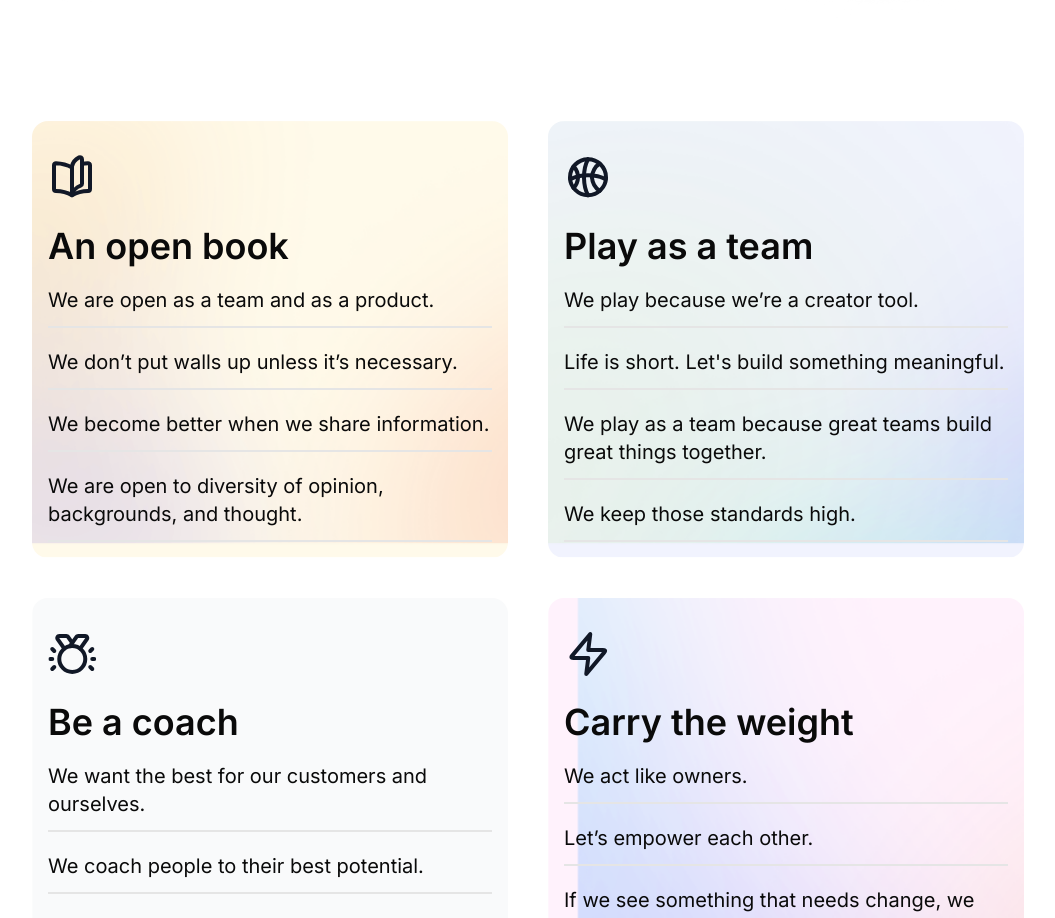
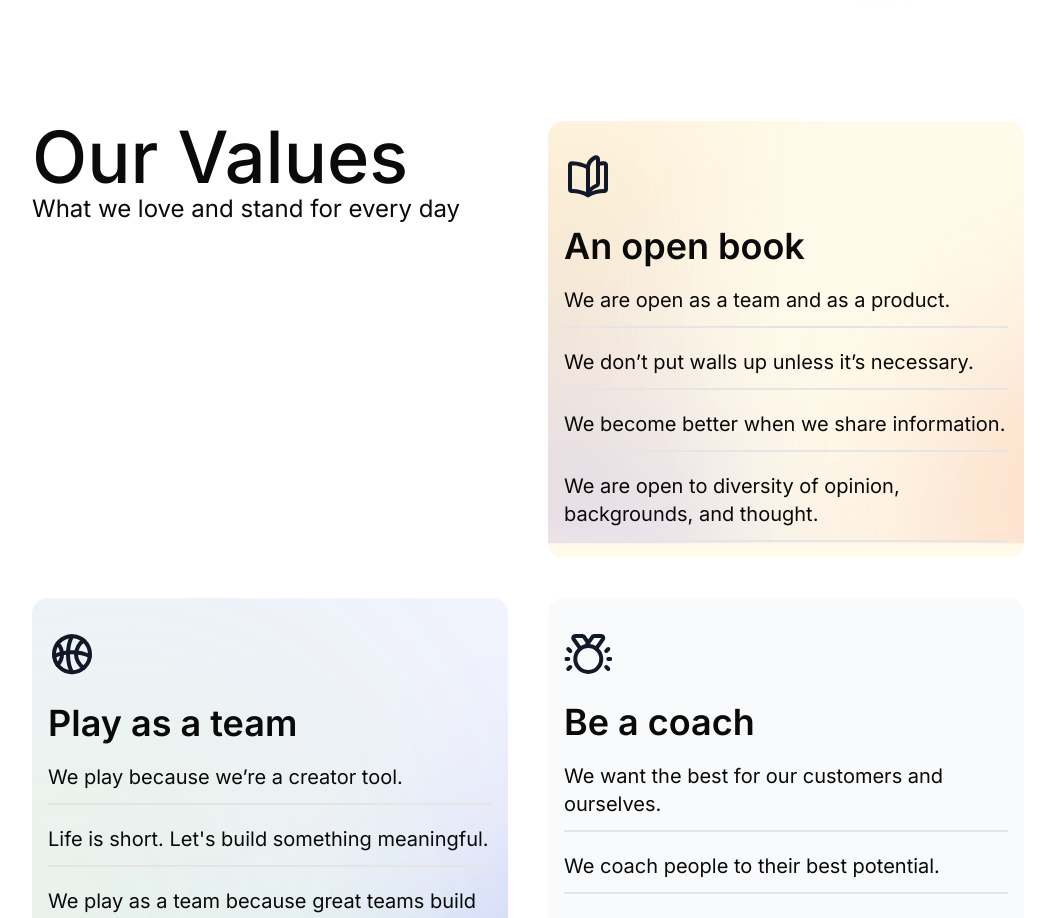
Before and after one commit to Lukman10a/consology, a Next.js app: page /career in a window 1280 px wide. Shown: the part 1600-2518 px from the top of the page, without its empty margins (112-1167 px from the left). Built offline with nearby package versions, Linux system fonts and the light colour scheme.

Commit message:
update the career page

```diff
--- a/src/pages/career.tsx
+++ b/src/pages/career.tsx
@@ -100,7 +100,7 @@ export default function Career({
       ],
     },
     {
-      id: 4,
+      id: 5,
       backgroundImage: "/assets/kind_bg.png",
       imageSrc: kind,
       title: "Be kind",
@@ -116,7 +116,7 @@ export default function Career({
   return (
     <section>
       <header
-        className="flex flex-col items-center justify-center p-20"
+        className="flex flex-col items-center justify-center p-20 md:px-10"
         style={{
           backgroundImage: `url("/assets/career_bg.png")`,
           backgroundSize: "cover",
@@ -165,6 +165,10 @@ export default function Career({
       </div>
 
       <div className="grid grid-cols-2 gap-10 p-24 px-36">
+        <div>
+          <h1 className="text-7xl font-medium">Our Values</h1>
+          <p className="text-2xl">What we love and stand for every day</p>
+        </div>
         {CARDS.map((card) => (
           <div
             key={card.id}
```
